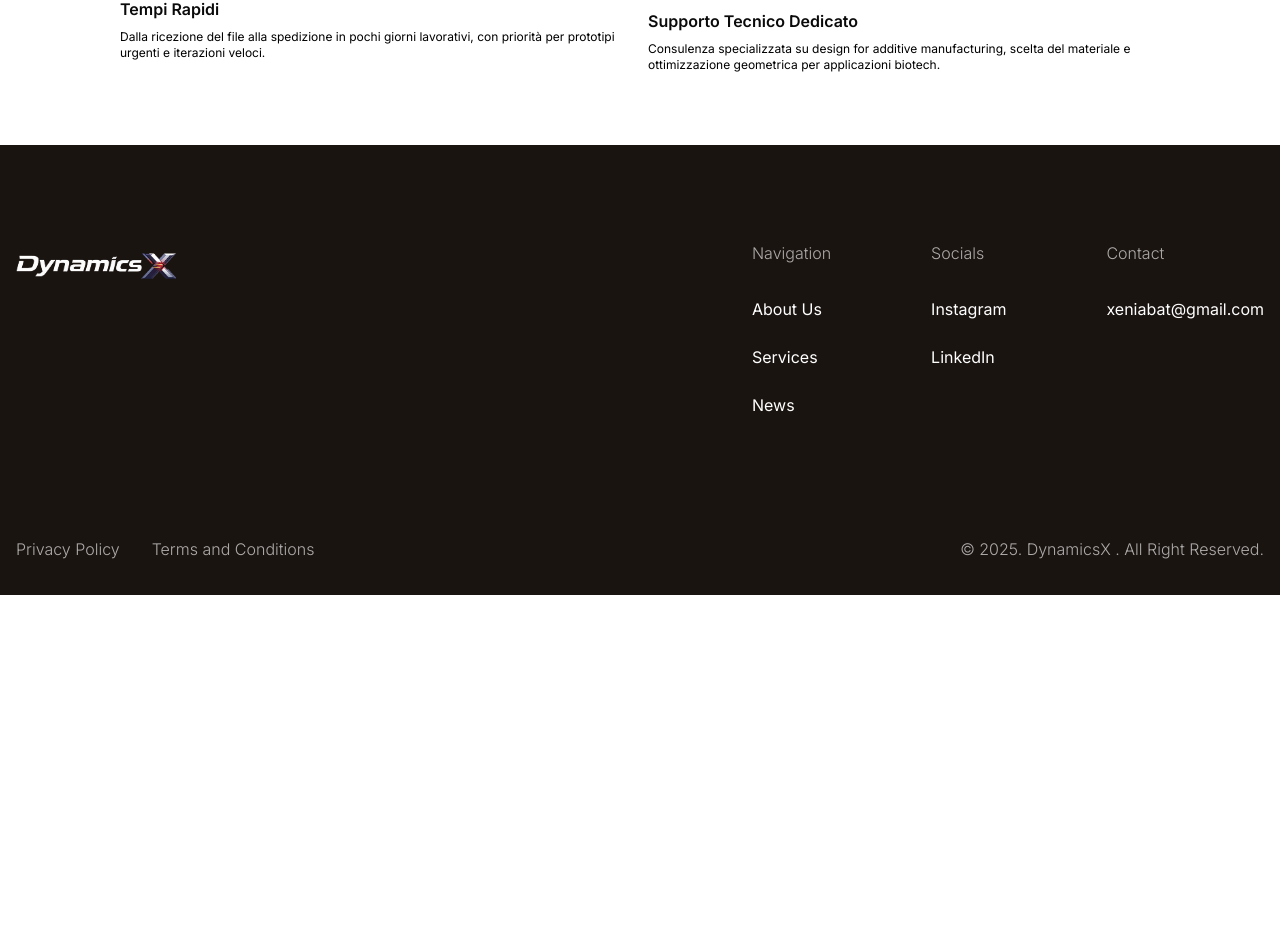
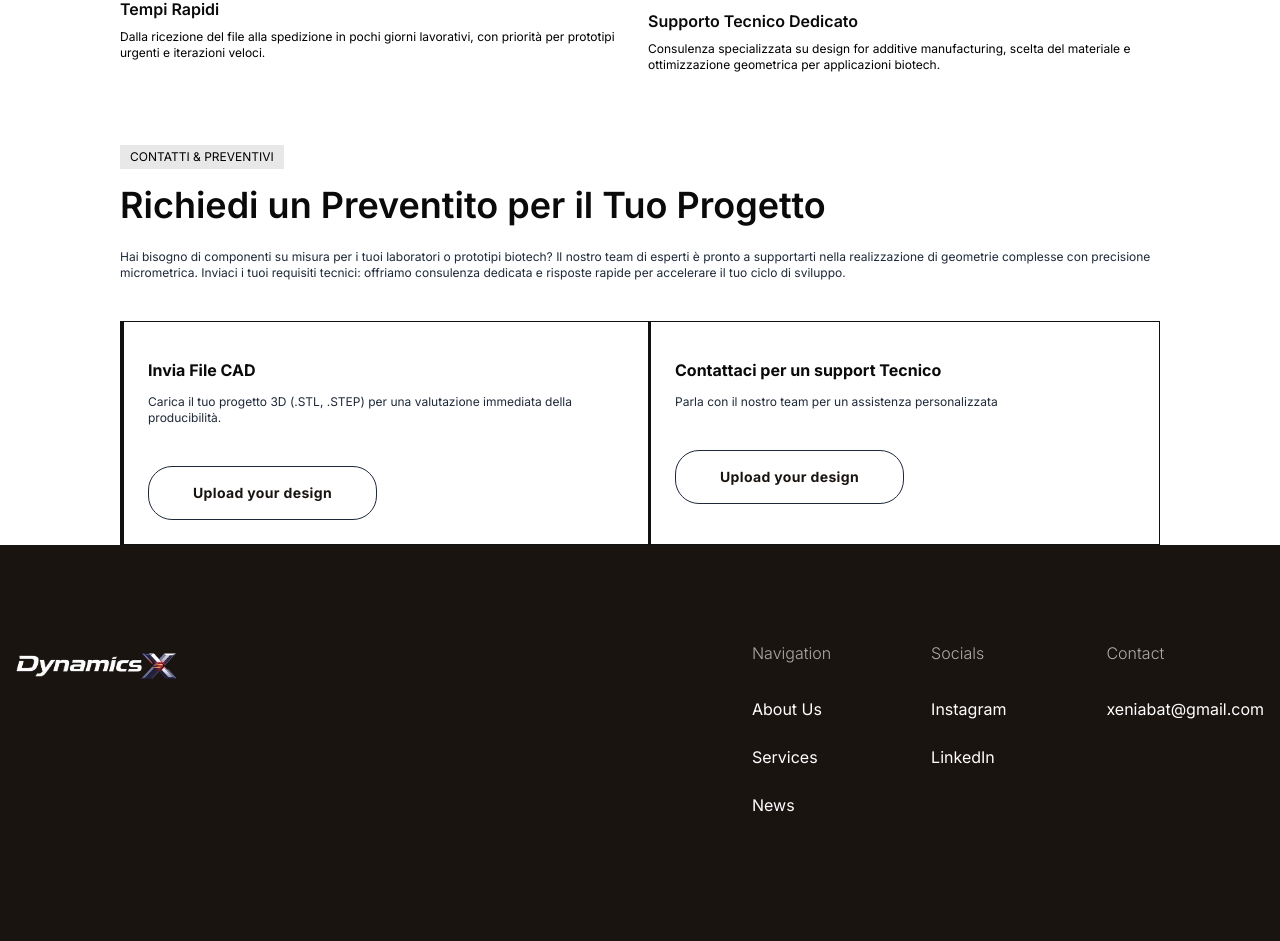
Before and after one commit to alimuzzaman-zamaddar/dynamic-x-project, a React (Vite) app: page /medicale-lab in a window 1280 px wide. Shown: the part 1683-2624 px from the top of the page. Before the commit the page ends 2278 px from the top, so only its background shows below. Built offline with nearby package versions, Linux system fonts and the light colour scheme.

Commit message:
feat:complete the richiedi section

```diff
--- /dev/null
+++ b/src/components/PagesComponent/Medical/Richiedi.jsx
@@ -0,0 +1,39 @@
+import React from 'react'
+import Container from '../../../shared/Container'
+import { Link } from 'react-router'
+
+const Richiedi = () => {
+  return (
+    <section>
+      <Container>
+        <h4 className="bg-[#E8E8E8] px-2.5 py-1 text-center text-xs font-normal text-black w-fit">
+          CONTATTI & PREVENTIVI
+        </h4>
+        <h2 className='lg:text-4xl text-2xl font-semibold text-[#0A0A0A] mt-4'>Richiedi un Preventito per il Tuo Progetto</h2>
+        <p className='text-xs font-normal text-[#1E2939] pt-6'>Hai bisogno di componenti su misura per i tuoi laboratori o prototipi biotech? Il nostro team di esperti è pronto a supportarti nella realizzazione di geometrie complesse con precisione micrometrica. Inviaci i tuoi requisiti tecnici: offriamo consulenza dedicata e risposte rapide per accelerare il tuo ciclo di sviluppo.</p>
+        <div className="flex md:flex-row flex-col gap-4 mt-10 border border-[#111]">
+          <div className="border-l-3 border-[#111] p-6 w-full">
+            <h4 className='text-[#0A0A0A] text-base font-bold py-3'>Invia File CAD</h4>
+            <h5 className='text-xs font-normal text-[#1E2939]'>Carica il tuo progetto 3D (.STL, .STEP) per una valutazione immediata della producibilità.</h5>
+            <Link to={"/upload-design"}>
+              <button className="py-4 px-11 cursor-pointer px-8 bg-transparent text-primary-black font-bold border border-[#1E2939] rounded-3xl text-sm tracking-wide transition hover:bg-[#E5E7EB] whitespace-nowrap mt-10">
+                Upload your design
+              </button>
+            </Link>
+          </div>
+          <div className="border-l-3 border-[#111] p-6 w-full">
+            <h4 className='text-[#0A0A0A] text-base font-bold py-3'>Contattaci per un support Tecnico</h4>
+            <h5 className='text-xs font-normal  text-[#1E2939]'>Parla con il nostro team per un assistenza personalizzata</h5>
+            <Link to={"/upload-design"}>
+              <button className="py-4 px-11 cursor-pointer px-8 bg-transparent text-primary-black font-bold border border-[#1E2939] rounded-3xl text-sm tracking-wide transition hover:bg-[#E5E7EB] whitespace-nowrap mt-10">
+                Upload your design
+              </button>
+            </Link>
+          </div>
+        </div>
+      </Container>
+    </section>
+  )
+}
+
+export default Richiedi
--- a/src/pages/MedicaleLab.jsx
+++ b/src/pages/MedicaleLab.jsx
@@ -1,6 +1,7 @@
 import React from 'react'
 import NewBanner from '../components/CommonComponents/NewBanner'
 import MedicaleBanner from "../assets/img/bg/medicalebanner.png"
+import Rechiedi from '../components/PagesComponent/Medical/Richiedi'
 import Scientifica from '../components/PagesComponent/Medical/Scientifica'
 import Funzionable from '../components/PagesComponent/Medical/Funzionable'
 import Laboratorio from '../components/PagesComponent/Medical/Laboratorio'
@@ -12,6 +13,7 @@ const MedicaleLab = () => {
       <Scientifica />
       <Funzionable />
       <Laboratorio />
+      <Rechiedi />
     </>
   )
 }
```
